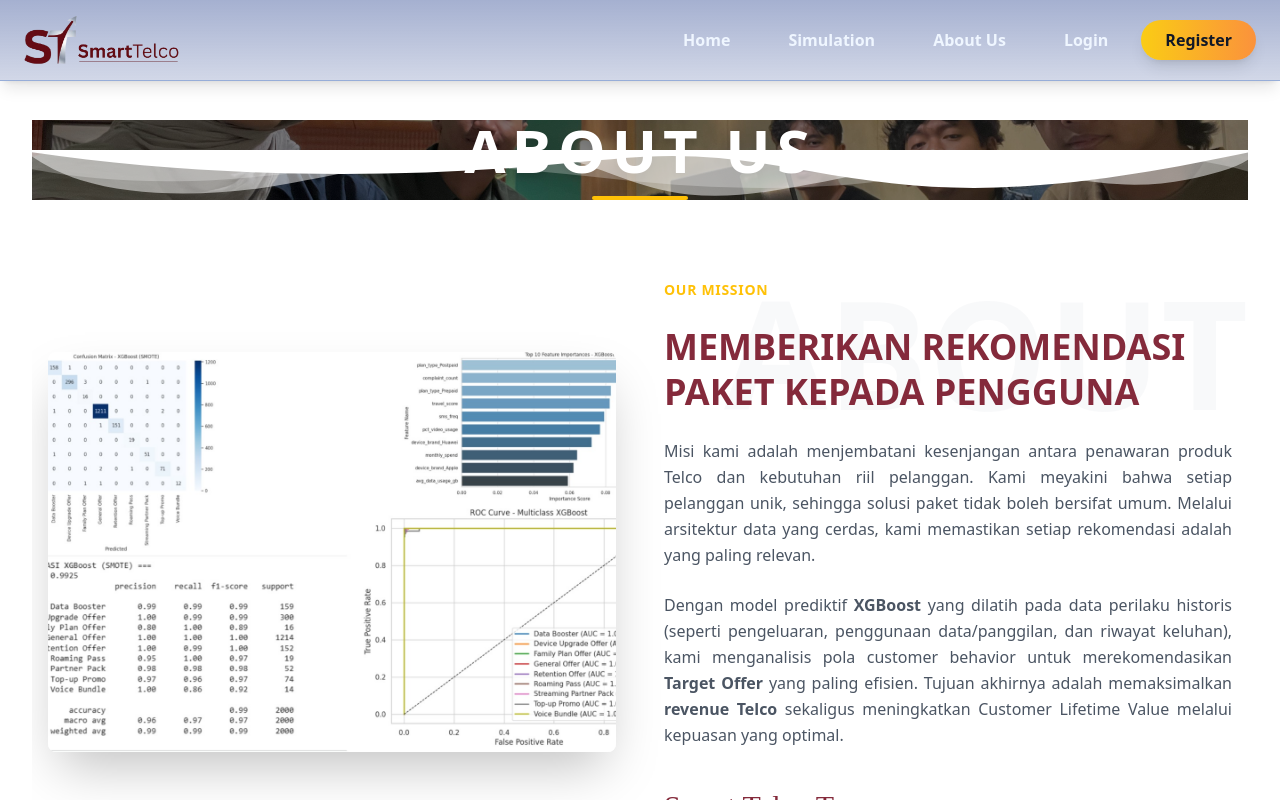
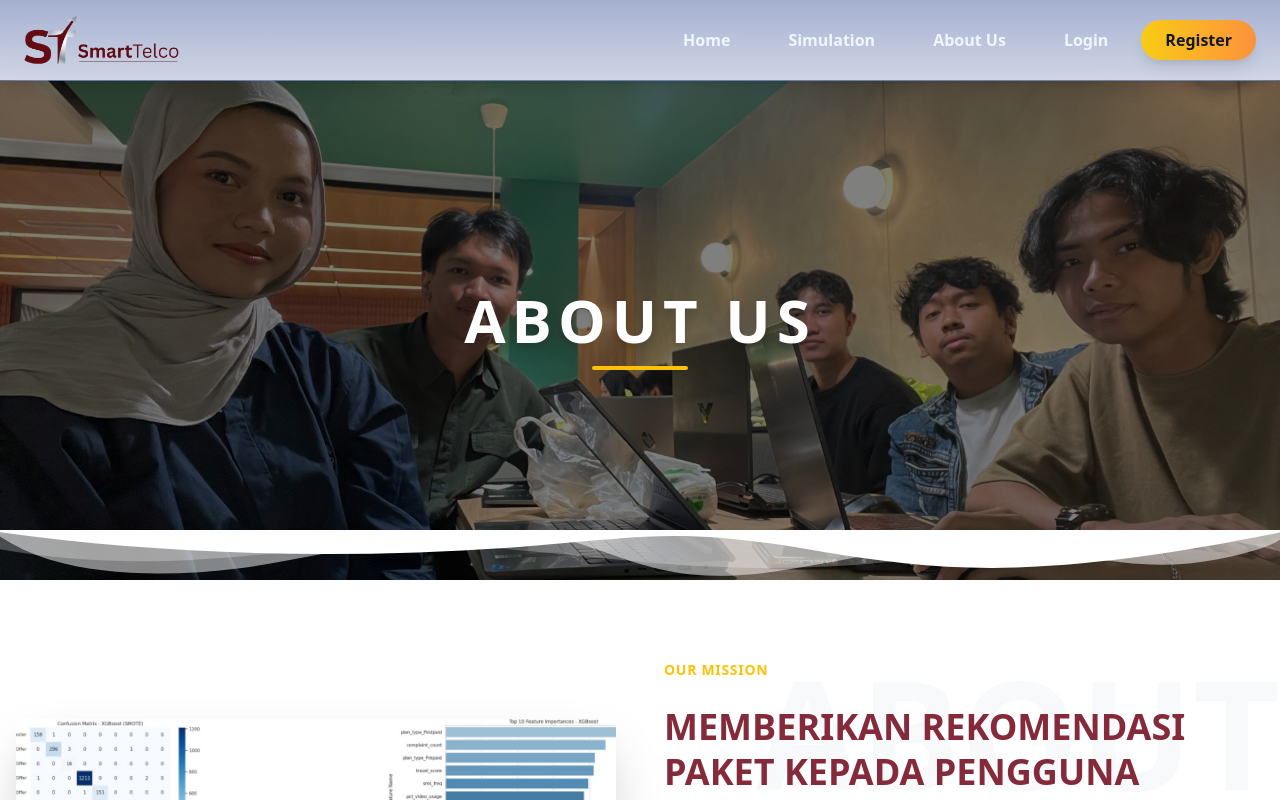
Before and after one commit to MargohanL23/SMARTTELCO-RECOMMENDATION, a Vue app in the folder SmartTelco-FrontEnd/: page /about in a window 1280 px wide. Shown: the top 800 px of the page. Built offline with nearby package versions, Linux system fonts and the light colour scheme.

Commit message:
fix foto about us

```diff
--- a/SmartTelco-FrontEnd/src/App.vue
+++ b/SmartTelco-FrontEnd/src/App.vue
@@ -1,8 +1,8 @@
 <template>
-  <div class="min-h-screen bg-gradient-to-br from-white-900 to-purple-900 py-10 px-4">
+  <div class="min-h-screen bg-gradient-to-br from-white-900 to-purple-900 py-10 px-0 ">
     <Header />
 
-    <main class="pt-20 px-4 max-w-10xl mx-auto">
+    <main class="pt-10 px-0 max-w-10xl mx-auto">
       <RouterView />
     </main>
 
--- a/SmartTelco-FrontEnd/src/views/AboutUsView.vue
+++ b/SmartTelco-FrontEnd/src/views/AboutUsView.vue
@@ -1,14 +1,17 @@
 <template>
   <div class="w-full h-full min-h-screen font-sans bg-white">
 
-    <div class="w-full h-full relative h-[700px] flex items-center justify-center overflow-hidden">
-      <div class="absolute inset-0 z-0">
-        <img
+    <div class="relative w-full h-[400px] md:h-[500px] flex items-center justify-center overflow-hidden">
+
+  <div class="absolute inset-0 z-0">
+    <img
       src="/images/foto atmin.jpg"
       alt="About Us Hero"
       class="w-full h-full object-cover brightness-50"
     />
-      </div>
+  </div>
+
+
 
       <div class="relative z-10 text-center">
         <h1 class="text-5xl md:text-6xl font-extrabold text-white tracking-widest uppercase drop-shadow-lg">
```
